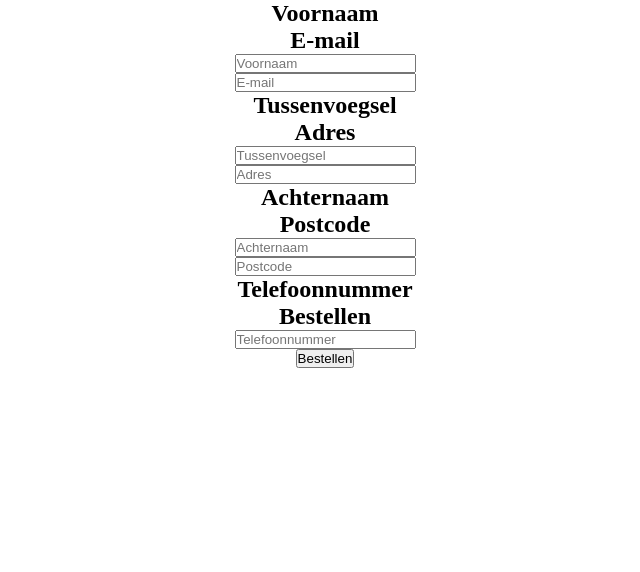
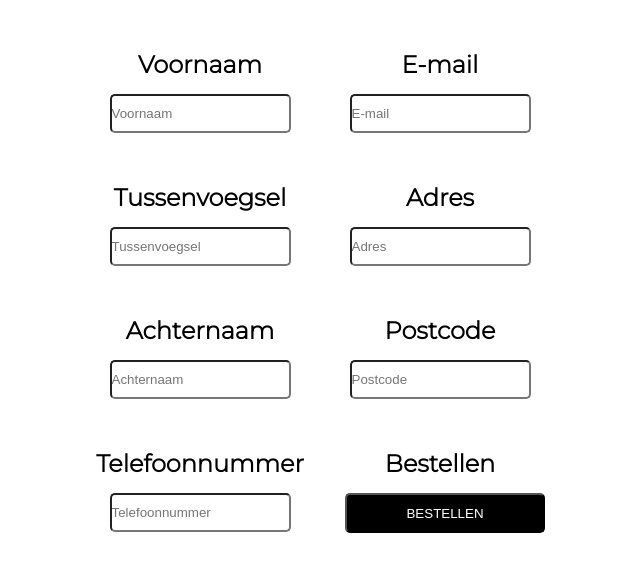
Before and after one commit to Timhamer/Project-3, a PHP site: page /Bestel.html in a window 1280 px wide. Shown: the top 572 px of the page, without its empty margins (315-955 px from the left). Run offline with PHP 8.4, Linux system fonts and the light colour scheme.

Commit message:
Update header.css

```diff
--- a/header.css
+++ b/header.css
@@ -102,3 +102,49 @@ color: grey;
       background-color: #101010;
     }
   }
+
+  .bestelrow {
+    margin: 0;
+    padding: 0;
+    width: 500px;
+    font-family: 'Montserrat';
+  }
+  .bestelcolumntekst {
+    float: left;
+    width: 230px;
+    margin-top: 0%;
+    padding: 50px 0 0 10px;
+    text-align: center;
+  }
+  .bestelcolumninvul {
+  float: left;
+  width: 230px;
+  margin-top: 0%;
+  padding: 15px 0 0 10px;
+}
+  .bestelgegevens {
+    border-radius: 5px;
+    padding: 10px 0 10px 0;
+  }
+
+  .bestelbtn {
+    background: black;
+    text-align: center;
+    border-radius: 5px;
+    text-transform: uppercase;
+    width: 200px;
+    cursor: pointer;
+    margin-top: 15px; ;
+    height: 40px;
+    color: white;
+  }
+
+  .bestelbtn:hover {
+    color: black;
+    background: white;
+  }
+
+  .bestelborder {
+    border-color: black;
+    border
+  }
```
